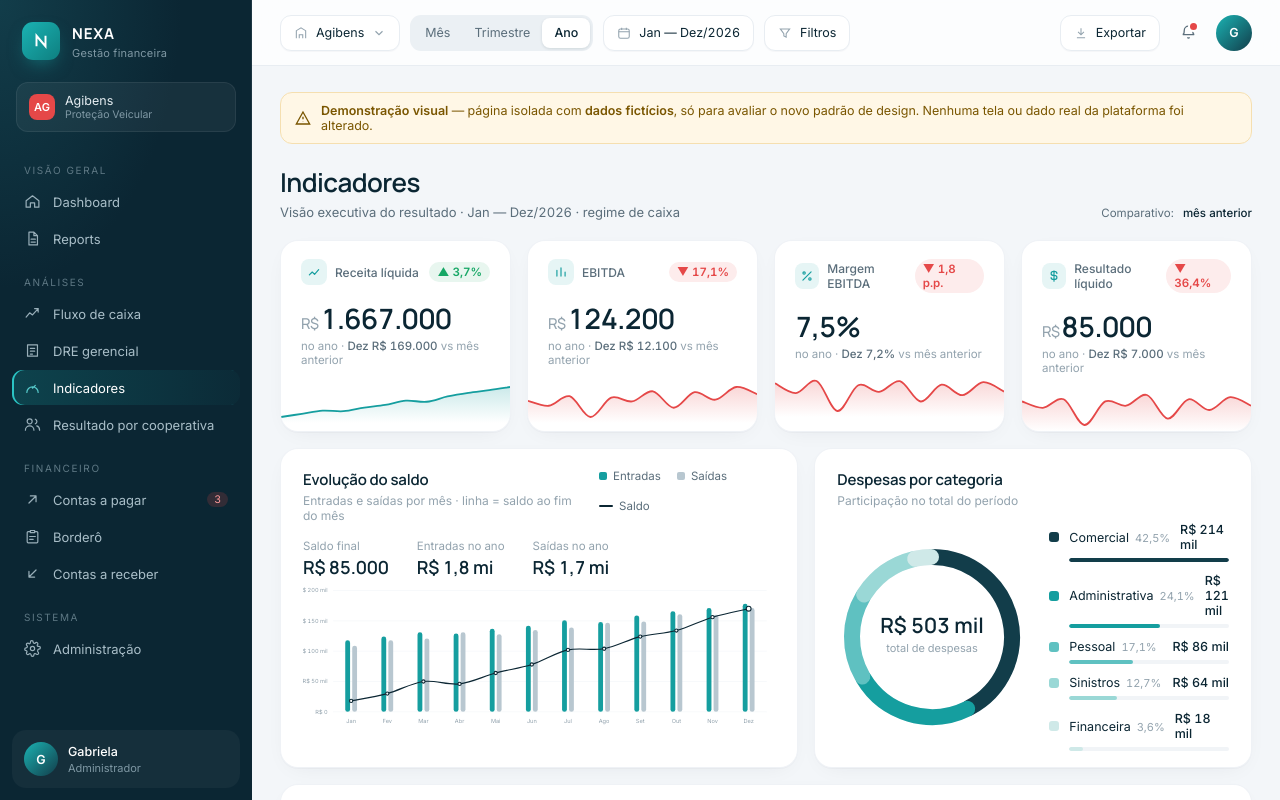
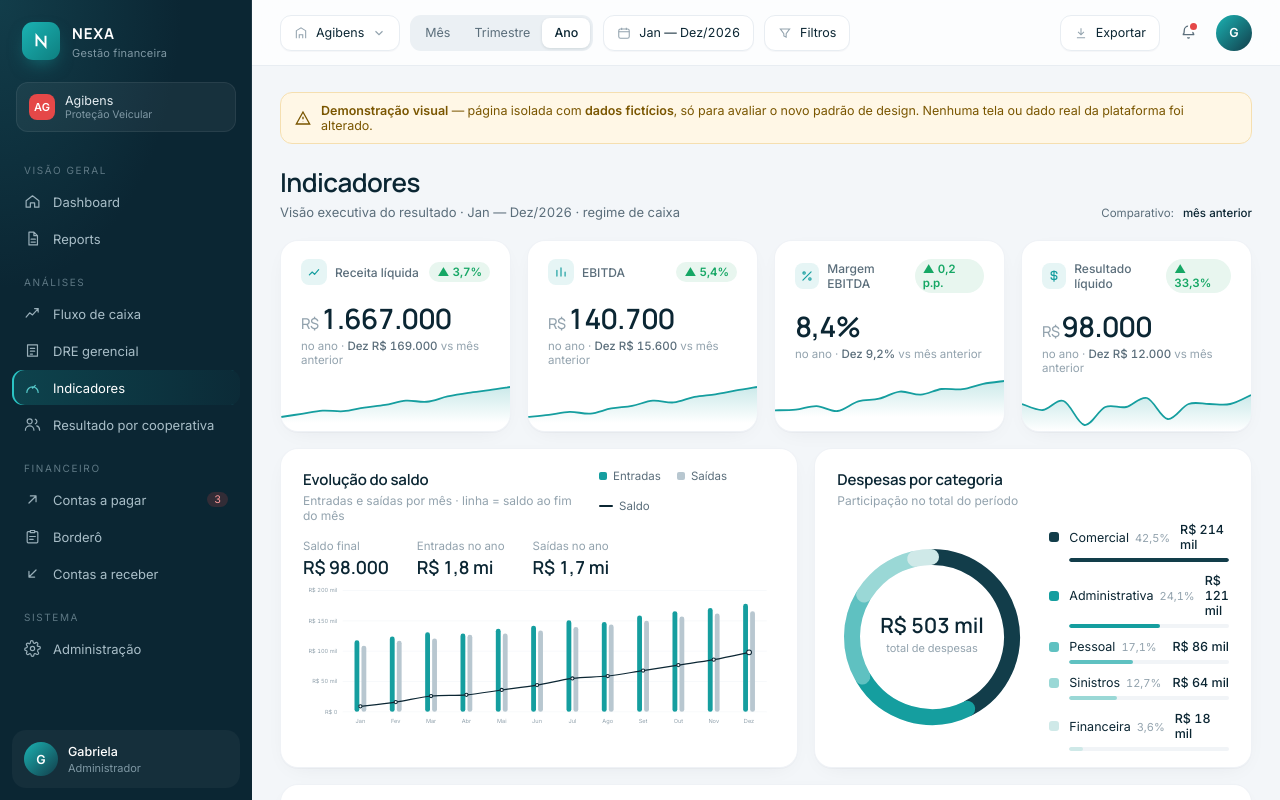
Before and after one commit to nexagestao/painel-financeiro, a plain HTML site: page demo-design.html in a window 1280 px wide. Drawn offline with Linux system fonts and the light colour scheme.

Commit message:
Demo de design: eixo sem corte e dados fictícios mais suaves
Co-Authored-By: Claude Opus 5.5 <noreply@anthropic.com>

```diff
--- a/demo-design.html
+++ b/demo-design.html
@@ -182,9 +182,9 @@ svg text{font-family:Inter;font-size:10.5px;fill:var(--ink3)}
 /* ===================== DADOS FICTÍCIOS (somente demonstração) ===================== */
 const MESES=['Jan','Fev','Mar','Abr','Mai','Jun','Jul','Ago','Set','Out','Nov','Dez'];
 const ENT=[118,124,131,129,137,142,151,148,159,166,171,178].map(x=>x*1000);
-const SAI=[109,118,121,131,128,135,139,147,149,161,160,171].map(x=>x*1000);
+const SAI=[109,117,121,127,129,134,140,144,150,157,162,166].map(x=>x*1000);
 const RL=[112,118,124,123,130,135,143,141,151,158,163,169].map(x=>x*1000);
-const EBITDA=[9.8,8.1,11.4,4.2,10.9,9.6,13.1,7.4,12.8,10.2,14.6,12.1].map(x=>x*1000);
+const EBITDA=[8.6,9.1,9.8,9.4,10.6,11.2,12.4,12.0,13.3,13.9,14.8,15.6].map(x=>x*1000);
 const RES=ENT.map((e,i)=>e-SAI[i]);
 const DESP=[['Comercial',214000,'#123D4A'],['Administrativa',121000,'#159E9F'],['Pessoal',86000,'#5FC1C1'],['Sinistros',64000,'#9AD8D6'],['Financeira',18000,'#CFE9E8']];
 
@@ -221,7 +221,7 @@ document.getElementById('kpis').innerHTML=K.map(([lb,v,ser,d,isPct,icn,sub])=>{c
     '<div class="vl">'+vl+'</div><div class="sub">no ano · <b>'+sub+'</b> vs mês anterior</div>'+spark(ser,up?'#159E9F':'#E54848')+'</div>'}).join('');
 
 /* ===================== combo: barras finas + linha suave ===================== */
-(function(){const W=880,H=270,L=56,R=16,T=14,B=30,host=document.getElementById('combo');const s=svgEl(W,H);
+(function(){const W=880,H=270,L=74,R=16,T=14,B=30,host=document.getElementById('combo');const s=svgEl(W,H);
   let saldo=0;const SAL=ENT.map((e,i)=>saldo+=e-SAI[i]);
   const mx=niceMax(Math.max(...ENT,...SAI)),slot=(W-L-R)/12,X=i=>L+slot*i+slot/2,Y=v=>T+(H-T-B)*(1-v/mx);
   const mxS=niceMax(Math.max(...SAL)*1.1),YS=v=>T+(H-T-B)*(1-v/mxS);
@@ -249,7 +249,7 @@ document.getElementById('kpis').innerHTML=K.map(([lb,v,ser,d,isPct,icn,sub])=>{c
 })();
 
 /* ===================== cascata ===================== */
-(function(){const host=document.getElementById('wf'),W=1320,H=260,L=56,R=16,T=26,B=30;const s=svgEl(W,H);
+(function(){const host=document.getElementById('wf'),W=1320,H=260,L=74,R=16,T=26,B=30;const s=svgEl(W,H);
   let acc=0;const pts=RES.map((v,i)=>{const a=acc;acc+=v;return {m:MESES[i],v,a,b:acc}});pts.push({m:'Ano',v:acc,a:0,b:acc,tot:1});
   const mn=Math.min(0,...pts.map(p=>Math.min(p.a,p.b))),mx=niceMax(Math.max(...pts.map(p=>Math.max(p.a,p.b)))*1.08);
   const n=pts.length,slot=(W-L-R)/n,X=i=>L+slot*i+slot/2,Y=v=>T+(H-T-B)*(1-(v-mn)/(mx-mn));
```
